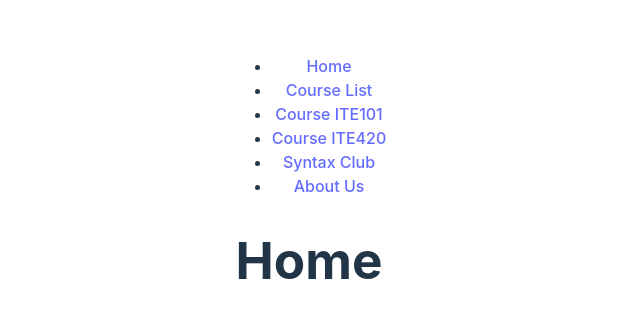
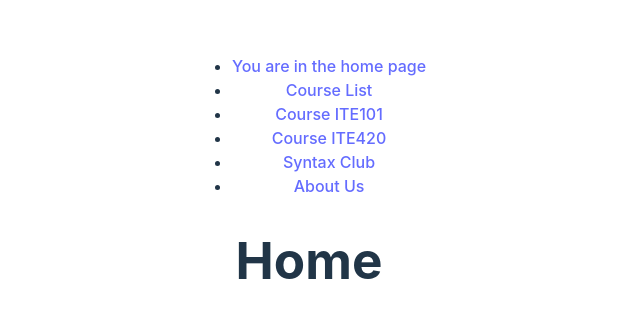
Before and after one commit to catch-the-vision-workshop/react-router-tutorial, a React (Vite) app: page / in a window 1280 px wide. Shown: the part 220-538 px from the top of the page, without its empty margins (331-971 px from the left). Built offline with nearby package versions, Linux system fonts and the light colour scheme.

Commit message:
basic navlink

```diff
--- a/src/App.jsx
+++ b/src/App.jsx
@@ -1,5 +1,5 @@
 import "./App.css";
-import { Link, Route, Routes } from "react-router-dom";
+import { Link, NavLink, Route, Routes } from "react-router-dom";
 import Home from "./pages/home";
 import AboutUs from "./pages/about_us";
 import NotFound from "./pages/not_found";
@@ -11,13 +11,35 @@ function App() {
       <nav>
         <ul>
           <li>
-            <Link to="/">Home</Link>
+            <NavLink to="/">
+              {({ isActive }) =>
+                isActive ? "You are in the home page" : "Home"
+              }
+            </NavLink>
           </li>
+
+          {/*
+            Notice here that the "Course List" item turns green even you click on ITE101, ITE420, and Syntax Club
+            if you don't want this behavior, simply put "end" inside the NavLink
+
+            <NavLink end style={.....}>
+          */}
           <li>
-            <Link to="/courses">Course List</Link>
+            <NavLink
+              style={({ isActive }) => (isActive ? { color: "green" } : {})}
+              to="/courses"
+            >
+              Course List
+            </NavLink>
           </li>
+
           <li>
-            <Link to="/courses/ITE101">Course ITE101</Link>
+            <NavLink
+              className={({ isActive }) => "do-some-tailwindCSS-logic-here"}
+              to="/courses/ITE101"
+            >
+              Course ITE101
+            </NavLink>
           </li>
           <li>
             <Link to="/courses/ITE420">Course ITE420</Link>
```
